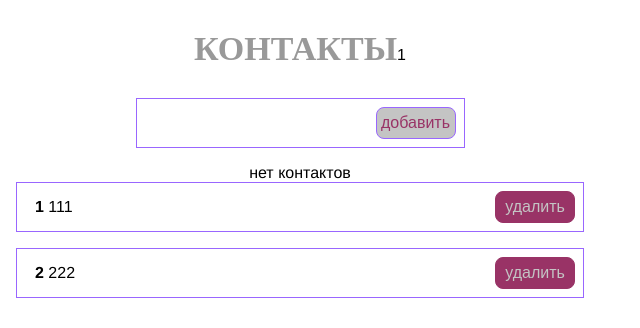
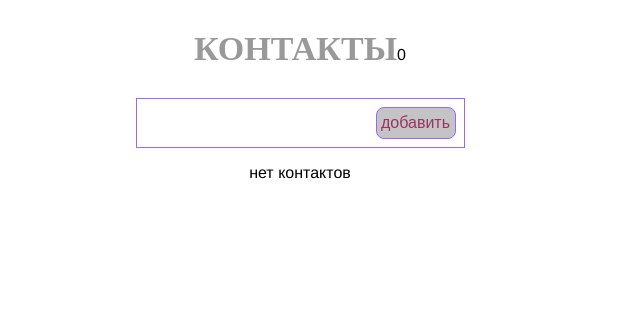
Before and after one commit to Shilachkashila/t-book, a Vue app: page / in a window 1280 px wide. Shown: the top 328 px of the page, without its empty margins (0-640 px from the left). Built offline with nearby package versions, Linux system fonts and the light colour scheme.

Commit message:
16.01 исправила id для айтемов (Data.now()) и прицепила счётчик. Обновляется при добавлении айтема

```diff
--- a/src/App.vue
+++ b/src/App.vue
@@ -1,9 +1,10 @@
 <template>
   <div id="app">
     <h1 class="title">контакты</h1>
-      <span>1</span>
+    <span
+    >{{counter}}</span>
     <!-- v-on прослушка событий через $emit-->
-        <formApp
+    <formAdd
     v-on:add-numb="addNumb"
     />
     <p>нет контактов</p>
@@ -15,32 +16,31 @@
 </template>
 
 <script>
-import formApp from '@/components/formApp';
+import formAdd from '@/components/formAdd';
 import phonList from '@/components/phonList';
 
 export default {
 name: 'app',
 data () {
   return {
-    numbers: [
-    { id: 1, title: 111, completed: false },
-    { id: 2, title: 222, completed: false }
-  ]
-  }
+  numbers: [],
+  counter: 0,
+};
 },
 components: {
-  formApp,
+  formAdd,
   phonList,
 },
 methods: {
   removNumb(id) {
-  this.numbers = this.numbers.filter(t => t.id !==id)
+  this.numbers = this.numbers.filter(t => t.id !==id);
 },
   addNumb(numb) {
-    this.numbers.push(numb)
+  this.numbers.push(numb);
+  this.counter++;
   }
 },
-}
+};
 </script>
 
 <style>
--- a/src/components/formApp.vue
+++ b/src/components/formAdd.vue
@@ -3,7 +3,8 @@
     <!-- вместо обычного(prevent)поведения формы(submit)приниает(=)функцию(onSubmit) -->
     <form v-on:submit.prevent="onSubmit">
       <input type="text" v-model='title'>
-      <button type="submit" name="добавить">добавить</button>
+      <button type="submit" name="добавить"
+      >добавить</button>
     </form>
   </div>
 </template>
@@ -21,8 +22,9 @@ export default {
     console.log('Sabmit',this.title)
     // возможно использую для счётчика элементов
     if (this.title.trim()) {
-      const newNumb = { id: Date.now, title: this.title, completed: false }
+      const newNumb = { id: Date.now(), title: this.title, completed: false }
       this.$emit('add-numb', newNumb)
+      this.title = ''
     }
   }
 }
--- a/src/components/phonList.vue
+++ b/src/components/phonList.vue
@@ -2,7 +2,7 @@
   <div>
     <ul>
     <phonItem
-       v-for="(numb, ix) in numbers" :key="numb.title"
+      v-for="(numb, ix) in numbers" :key="numb.ix"
       :numb="numb"
       :index="ix"
       v-on:remov-numb="removNumb"
@@ -20,10 +20,10 @@ export default {
   },
   methods: {
     removNumb(id) {
-    this.$emit( 'remov-numb', id )
+    this.$emit( 'remov-numb', id );
     }
   },
-}
+};
 </script>
 
 <style scoped>
```
Lines whose indentation alone changed are shown as unchanged.
